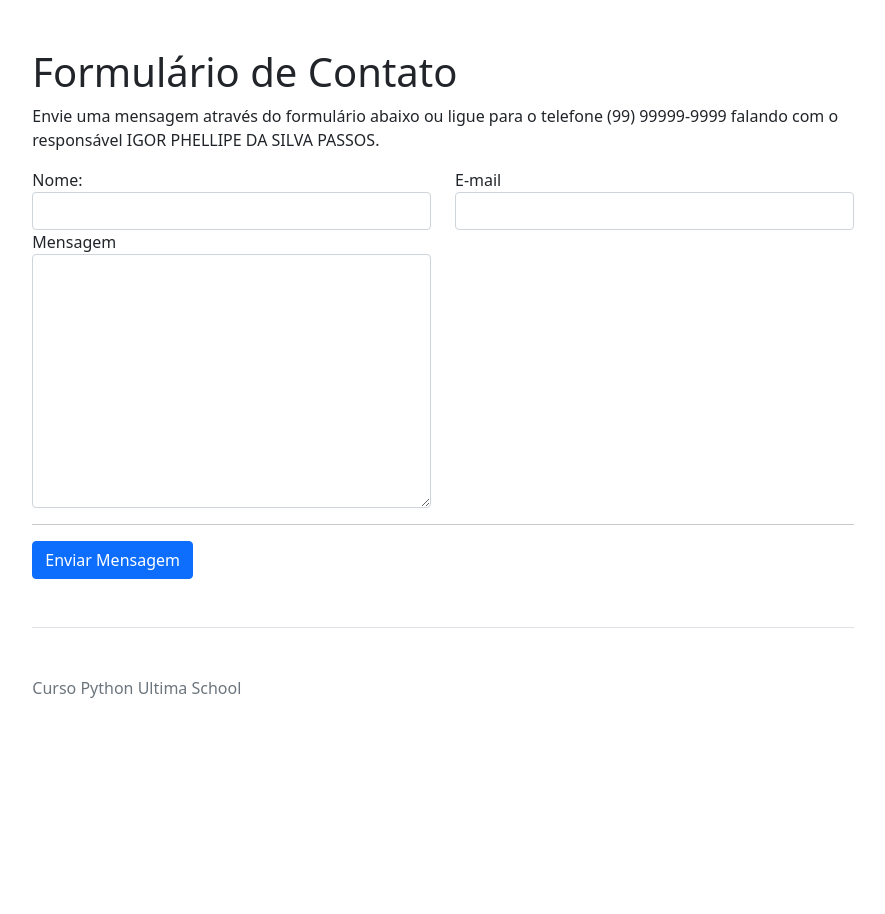
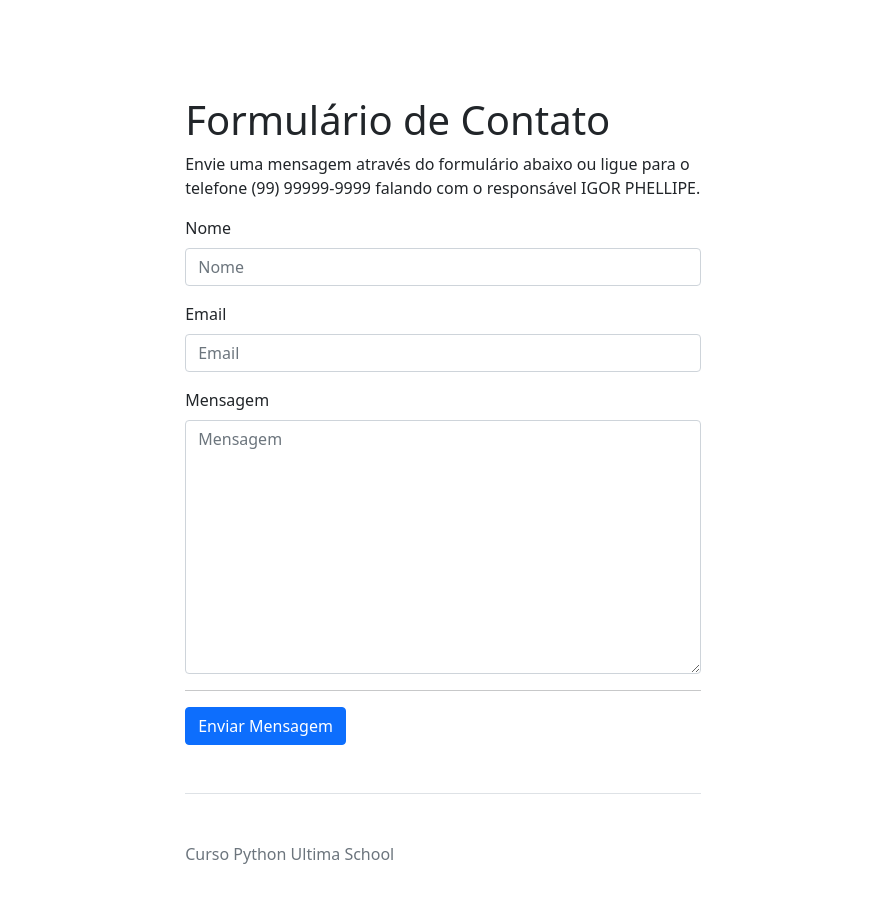
Before and after one commit to Igorphellipe/Pet-Online, a Django app: page /contato/ in a window 1280 px wide. Shown: the part 101-1015 px from the top of the page, without its empty margins (197-1082 px from the left). Before the commit the page ends 799 px from the top, so only its background shows below. Run offline with Django 4.2, Linux system fonts and the light colour scheme; some libraries are stand-ins or nearby versions.

Commit message:
Atualização Pet-Online
Atualização do Código deixando com uma base fixa e a reutilizando nas demais páginas acrescidas.

```diff
--- a/base/templates/contato.html
+++ b/base/templates/contato.html
@@ -1,82 +1,22 @@
-<!DOCTYPE html>
-<html lang="pt-br">
-<head>
-    <meta charset="UTF-8">
-    <meta name="viewport" content="width=device-width, initial-scale=1.0">
-    <title>Pet Online - Reserve já o banho do seu Pet</title>
-</head>
-   <!-- Bootstrap core CSS -->
-   <link href="/static/css/bootstrap.min.css" rel="stylesheet">
 
-   <style>
-     .bd-placeholder-img {
-       font-size: 1.125rem;
-       text-anchor: middle;
-       -webkit-user-select: none;
-       -moz-user-select: none;
-       user-select: none;
-     }
-
-     @media (min-width: 768px) {
-       .bd-placeholder-img-lg {
-         font-size: 3.5rem;
-       }
-     }
-   </style>
-
-
-   <!-- Custom styles for this template -->
-   <link href="/static/css/starter-template.css" rel="stylesheet">
- </head>
- <body>
-    <div class="col-lg-8 mx-auto p-3 py-md-5">
-        <header class="d-flex align-items-center pb-3 mb-5 border-bottom">
-          <a href="{% url 'inicio' %}" class="d-flex align-items-center text-dark text-decoration-none">
-                <span class="fs-4">Pet online</span>
-          </a>
-        </header>
-        <main>
+{% extends 'inicio.html' %}
+{% load bootstrap5 %}
+{% block principal %}
 <h1>Formulário de Contato</h1>
 <p>
   <!--Nessa tag p consigo puxar informações atraves de parametros buscado na view do template-->
     Envie uma mensagem através do formulário abaixo ou ligue para o telefone {{telefone}}
     falando com o responsável {{responsavel| upper}}.
 </p>
-          <form action="" method="post">
+{% if sucesso %}
+<p class="alert alert-success">Mensagem enviada com sucesso!</p>
+{% endif %}
+<form action="" method="post" novalidate>
   {% csrf_token %}
-            <div class="row">
-              <div class="col-md-6">
-                <div class="form-group">
-                  <label for="id_nome">Nome:</label>
-                  <input type="text" class="form-control" id="id_nome" name="Nome">
-                </div>
-              </div>
-
-              <div class="col-md-6">
-                <div class="form-group">
-                  <label for="id_email">E-mail</label>
-                  <input type="email" class="form-control" id="id_email" name="E-mail">
-                </div>
-              </div>
-
-              <div class="col-md-6">
-                <div class="form-group">
-                  <label for="id_mensagem">Mensagem</label>
-                  <textarea name="Mensagem" class="form-control" id="id_mensagem" cols="30" rows="10"></textarea>
-                </div>
-              </div>
-            </div>
-
+  <!--Esse Tagtemplate busca o formulario criado no bootstrap-->
+  {% bootstrap_form form %}
+  <!--A linha abixo referência o Botão de enviar mensagem-->
   <hr>
   <button type="submit" class="btn btn-primary">Enviar Mensagem </button>
-
 </form>
-
-        </main>
-        <footer class="pt-5 my-5 text-muted border-top">
-            Curso Python Ultima School
-        </footer>
-    </div>
-    <script src="/static/js/bootstrap.bundle.min.js"></script>
- </body>
-</html>
+{% endblock %}
--- a/base/templates/inicio.html
+++ b/base/templates/inicio.html
@@ -37,8 +37,11 @@
         </header>
     <div class="col-lg-8 mx-auto p-3 py-md-5">
         <main>
+          <!--Criando uma herança de estrutura para redundancia nas proximas paginas-->
+          {% block principal %}
             <h1>Reserve já o banho do seu Pet</h1>
             <a href="{% url 'contato' %}">Formulário de contato</a>
+          {% endblock %}
         </main>
         <footer class="pt-5 my-5 text-muted border-top">
             Curso Python Ultima School
--- a/base/views.py
+++ b/base/views.py
@@ -1,19 +1,22 @@
 from django.shortcuts import render
 from django.http import HttpResponse
-
+from base.forms  import ContatoForm
 #Definindo a View - Função
 def inicio(request):
     return render(request, 'inicio.html')
 
 def contato(request):
+    sucesso = False
+    if request.method == 'GET':
+        form = ContatoForm()
+    else:
+        form = ContatoForm(request.POST)
+        if form.is_valid():
+            sucesso = True
     contexto = {
         'telefone': '(99) 99999-9999',
-        'responsavel': 'Igor phellipe da silva passos'
+        'responsavel': 'Igor Phellipe',
+        'form': form,
+        'sucesso': sucesso
     }
-    if request.method == 'POST':
-        #Submissão de dados enviados pelo formulário, e mostrar como print o que foi enviado
-        print(request.POST)
-        print(request.POST['Nome'])
-        print(request.POST['E-mail'])
-        print(request.POST['Mensagem'])
     return render(request, 'contato.html', contexto)
```
Lines whose indentation alone changed are shown as unchanged.
